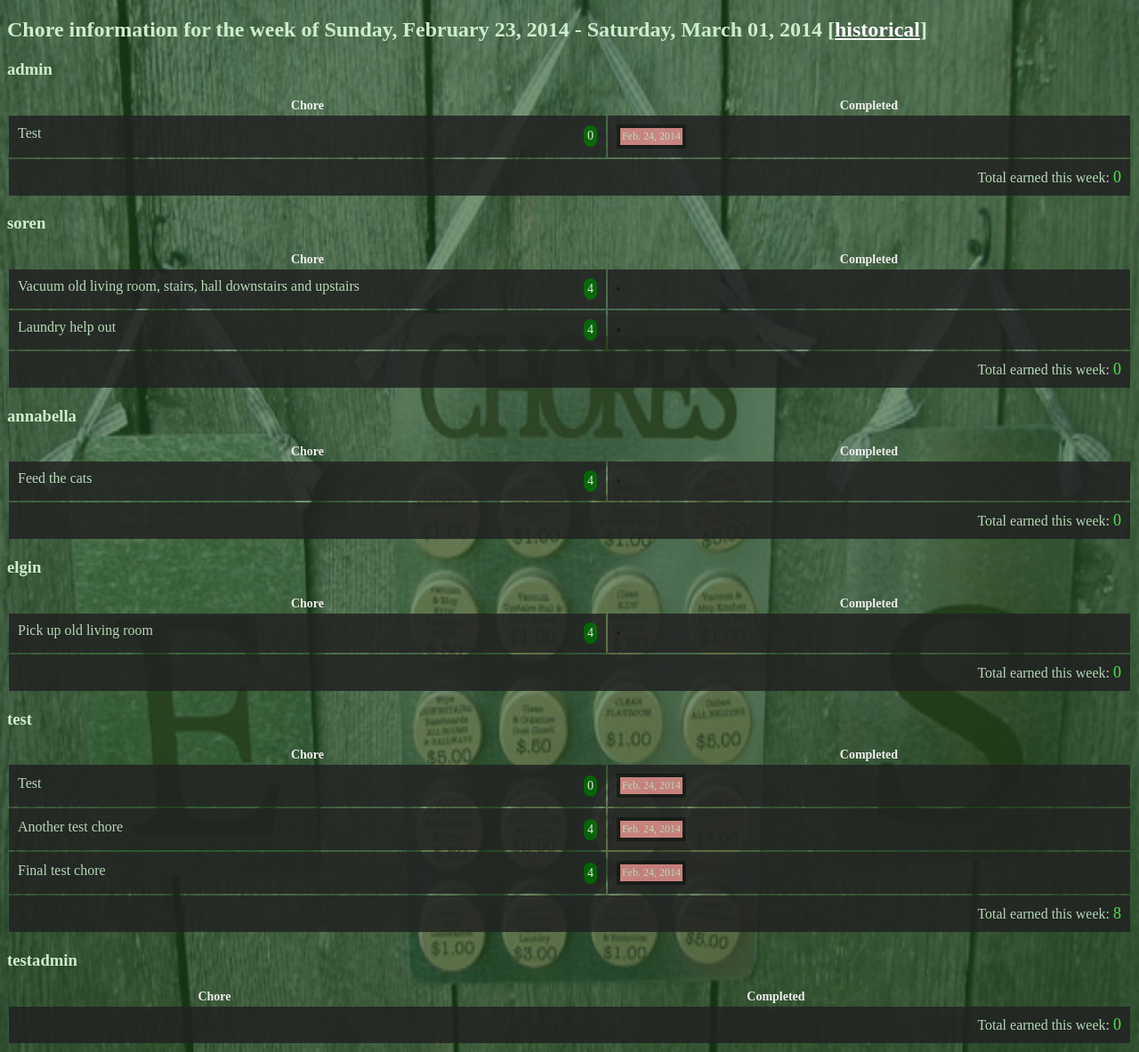
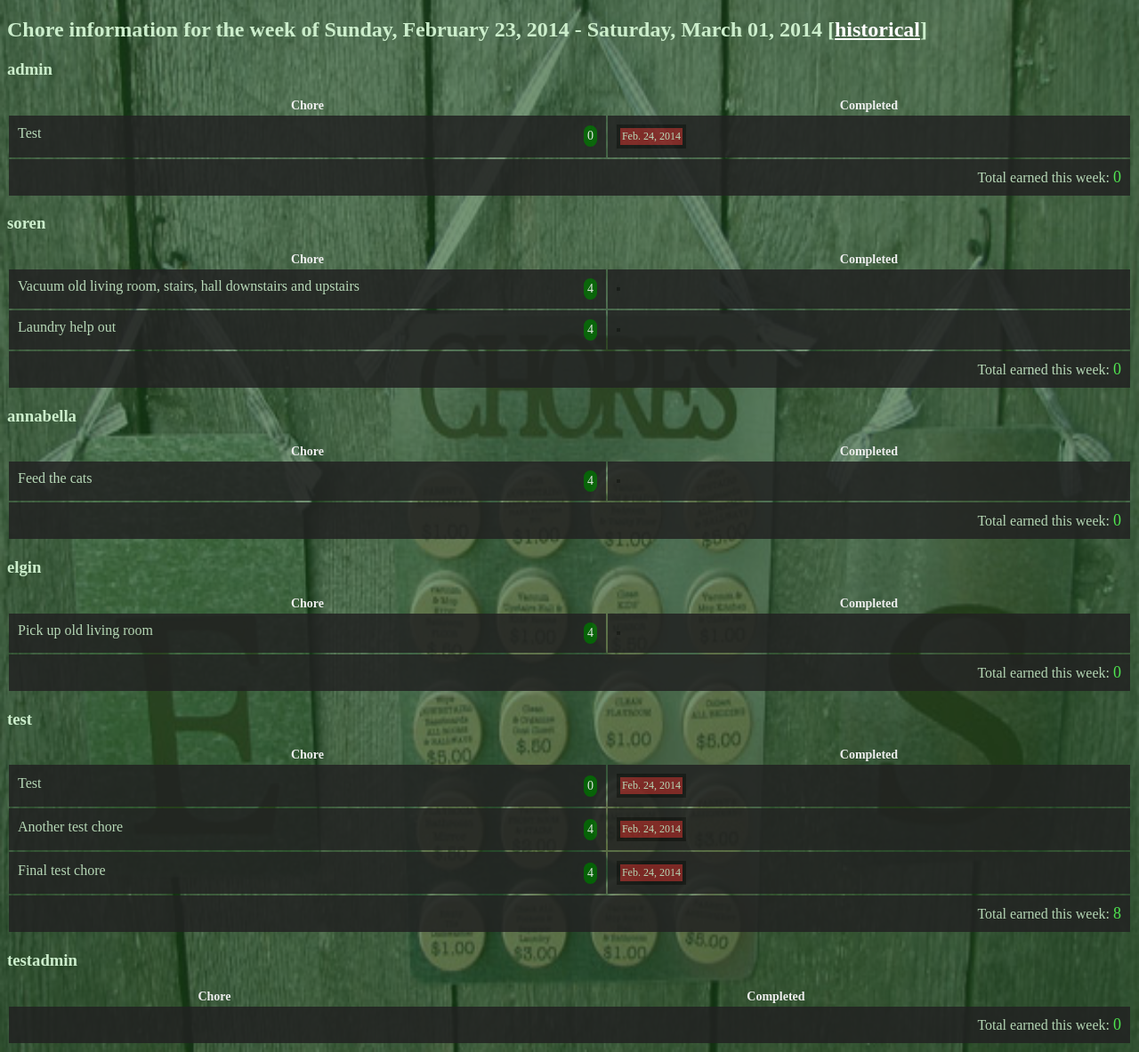
Before and after one commit to zeroaltitude/chores, a Django app: page / in a window 1280 px wide. Shown: the part 30-1213 px from the top of the page at 89% size. Run offline with Django 3.2, Linux system fonts and the light colour scheme; a user stored in the database is signed in; data comes from the database, SQL or seed files in the repository; parts of the project's set-up code (start-up, migrations or seed data) failed here and were passed over; some libraries are stand-ins or nearby versions; some web fonts are replaced.

Commit message:
darker here too

```diff
--- a/chores/minder/templates/minder/admin-loggedin.html
+++ b/chores/minder/templates/minder/admin-loggedin.html
@@ -59,7 +59,7 @@
             }
             .dateblock {
                 display: inline-block;
-                background-color: #d88;
+                background-color: #822;
                 margin: 2px;
                 padding: 2px;
                 font-size: 12px;
```
